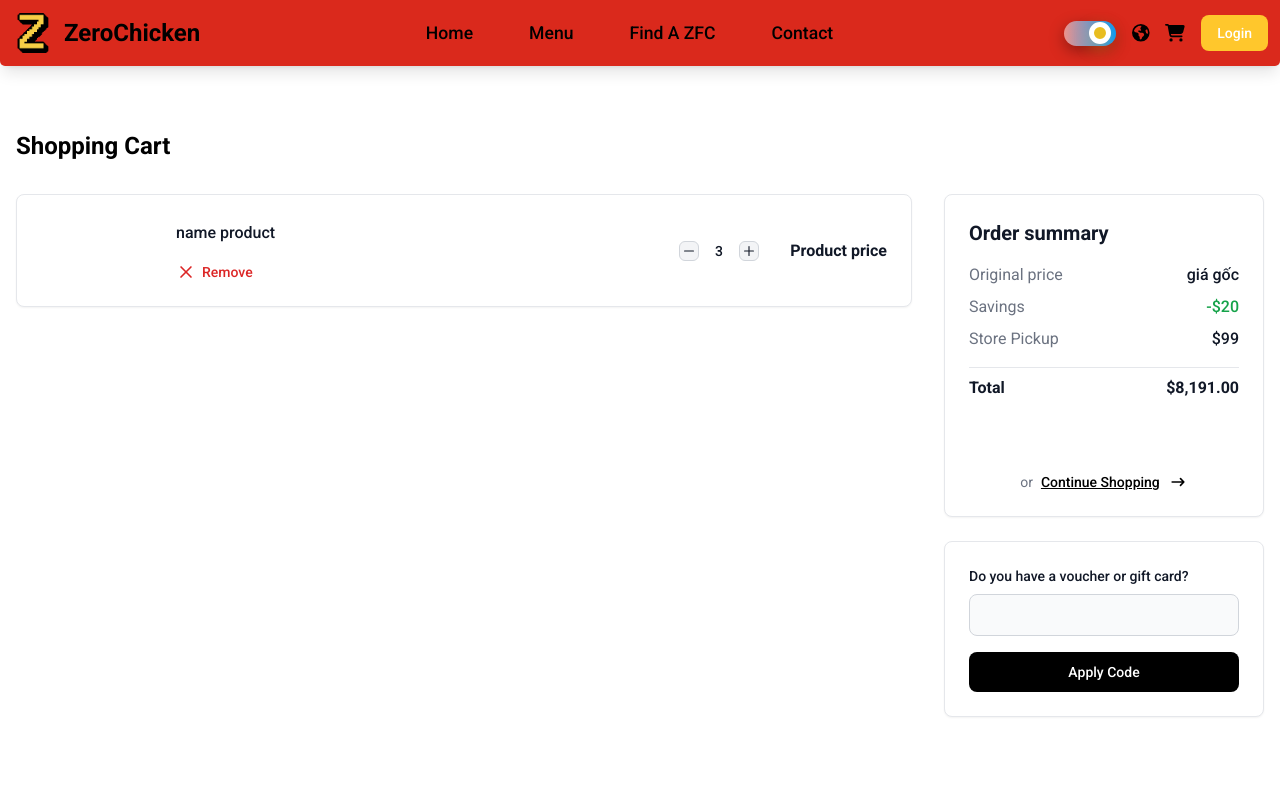
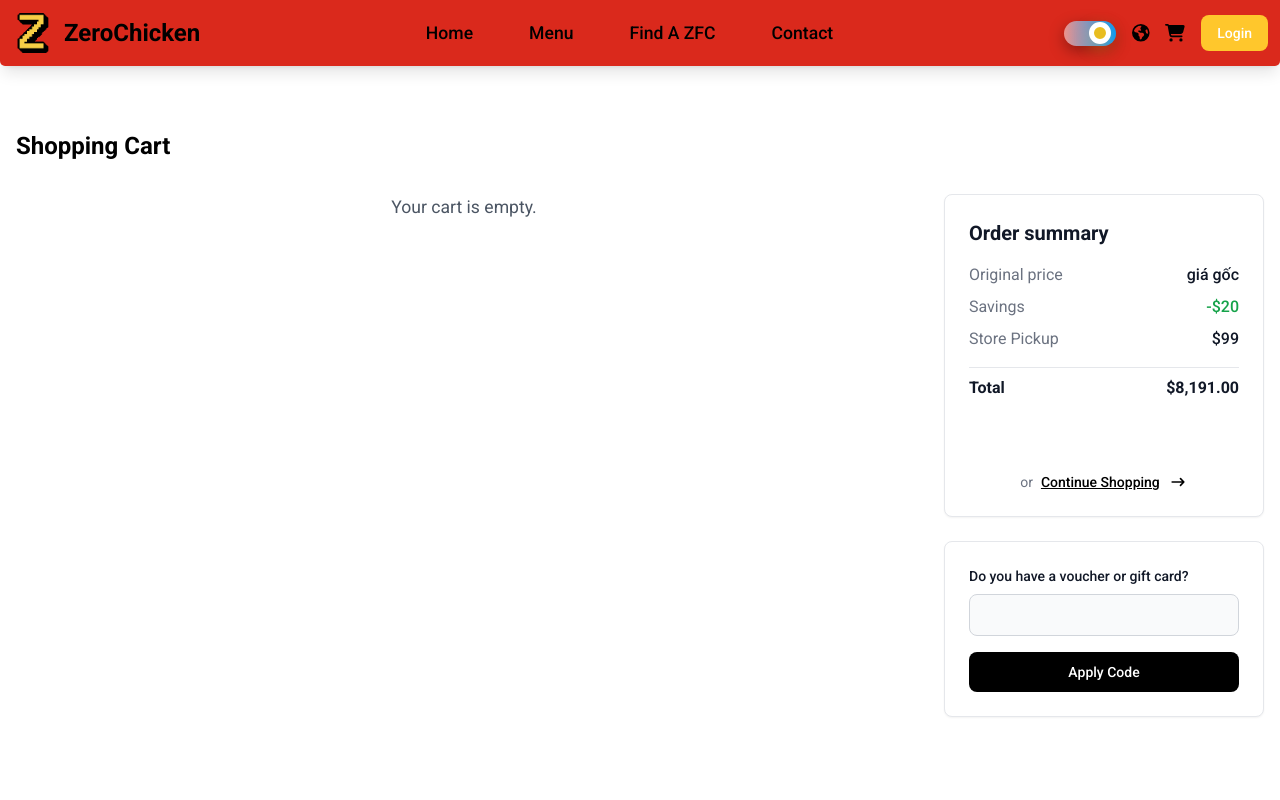
Before and after one commit to ChickenSoup269/React-Food-KFC, a React app in the folder Frontend/: page /cart in a window 1280 px wide. Shown: the top 800 px of the page. Built offline with nearby package versions, Linux system fonts and the light colour scheme.

Commit message:
V13.3 add product card to cart [bug]

```diff
--- /dev/null
+++ b/Frontend/src/components/AddCard/CartContext.js
@@ -0,0 +1,53 @@
+import React, { createContext, useContext, useState, useEffect } from 'react';
+
+const CartContext = createContext();
+
+export const CartProvider = ({ children }) => {
+  // Lấy dữ liệu từ sessionStorage hoặc khởi tạo mảng rỗng
+  const [cartItems, setCartItems] = useState(() => {
+    const savedCartItems = sessionStorage.getItem('cartItems');
+    return savedCartItems ? JSON.parse(savedCartItems) : [];
+  });
+
+  // Hàm để thêm sản phẩm vào giỏ hàng
+  const addToCart = (item) => {
+    setCartItems((prevItems) => {
+      const existingItem = prevItems.find((i) => i.id === item.id);
+      if (existingItem) {
+        return prevItems.map((i) =>
+          i.id === item.id ? { ...i, quantity: i.quantity + item.quantity } : i
+        );
+      }
+      return [...prevItems, item];
+    });
+  };
+
+  // Hàm xóa sản phẩm khỏi giỏ hàng
+  const removeFromCart = (itemId) => {
+    setCartItems((prevItems) => prevItems.filter((item) => item.id !== itemId));
+  };
+
+  // Lưu giỏ hàng vào sessionStorage mỗi khi cartItems thay đổi
+  useEffect(() => {
+    sessionStorage.setItem('cartItems', JSON.stringify(cartItems));
+  }, [cartItems]);
+
+  // Tính tổng giá của giỏ hàng
+  const getTotalPrice = () => {
+    return cartItems.reduce(
+      (total, item) => total + item.totalPrice * item.quantity,
+      0
+    );
+  };
+
+  return (
+    <CartContext.Provider
+      value={{ cartItems, addToCart, removeFromCart, getTotalPrice }}
+    >
+      {children}
+    </CartContext.Provider>
+  );
+};
+
+// Hook để truy cập giỏ hàng từ bất cứ đâu trong ứng dụng
+export const useCart = () => useContext(CartContext);
--- a/Frontend/src/components/Modal/modal.scss
+++ b/Frontend/src/components/Modal/modal.scss
@@ -47,19 +47,9 @@
 .toast-info,
 .toast-success,
 .toast-warning {
-  background-color: #ffffff;
+  background-color: white;
+  color: black;
   border-radius: 10px;
-  font-size: 0.9rem;
+  font-weight: 500;
+  font-size: 0.8rem;
 }
-
-.toast-info {
-  color: #189fff;
-}
-
-.toast-success {
-  color: #008c2f;
-}
-
-.toast-warning {
-  color: #ff0808;
-}
--- a/Frontend/src/components/layouts/DefaultLayout/Header/index.js
+++ b/Frontend/src/components/layouts/DefaultLayout/Header/index.js
@@ -23,7 +23,7 @@ export default function Header() {
   // Function to detect scrolling
   useEffect(() => {
     const handleScroll = () => {
-      if (window.scrollY > 100) {
+      if (window.scrollY > 10) {
         setIsScrolled(true);
       } else {
         setIsScrolled(false);
--- a/Frontend/src/index.js
+++ b/Frontend/src/index.js
@@ -1,14 +1,17 @@
 import React from 'react';
 import { createRoot } from 'react-dom/client';
-import { LanguageProvider } from './components/Translate/LanguageContext';
 import App from '~/App';
 import './index.css';
+import { LanguageProvider } from './components/Translate/LanguageContext';
+import { CartProvider } from './components/AddCard/CartContext';
 
 const root = createRoot(document.getElementById('root'));
 root.render(
   <React.StrictMode>
-    <LanguageProvider>
-      <App />
-    </LanguageProvider>
+    <CartProvider>
+      <LanguageProvider>
+        <App />
+      </LanguageProvider>
+    </CartProvider>
   </React.StrictMode>
 );
--- a/Frontend/src/pages/cart/index.js
+++ b/Frontend/src/pages/cart/index.js
@@ -2,10 +2,21 @@ import React from 'react';
 import clsx from 'clsx';
 
 import styles from './cart.scss';
+import { useCart } from '../../components/AddCard/CartContext';
+import { ButtonSetQuality } from '~/components/Button';
 
 const cx = clsx.bind(styles);
 
 export default function Cart() {
+  const { cartItems, removeFromCart, updateQuantity } = useCart(); // Add updateQuantity function here
+
+  // Handle quantity change for a specific cart item
+  const handleQuantityChange = (itemId, newQuantity) => {
+    if (newQuantity > 0) {
+      updateQuantity(itemId, newQuantity); // Update quantity in the context
+    }
+  };
+
   return (
     <div className={cx('wrapper-cart')}>
       <section className="py-8 antialiased md:py-16">
@@ -17,80 +28,35 @@ export default function Cart() {
           <div className="mt-6 sm:mt-8 md:gap-6 lg:flex lg:items-start xl:gap-8">
             <div className="mx-auto w-full flex-none lg:max-w-2xl xl:max-w-4xl">
               <div className="space-y-6">
-                <div className="rounded-lg border border-gray-200 bg-white p-4 shadow-sm dark:border-gray-700 dark:bg-gray-800 md:p-6">
+                <div className="space-y-6">
+                  {cartItems.length > 0 ? (
+                    cartItems.map((item, index) => (
+                      <div
+                        key={index}
+                        className="rounded-lg border border-gray-200 bg-white p-4 shadow-sm dark:border-gray-700 dark:bg-gray-800 md:p-6"
+                      >
                         <div className="space-y-4 md:flex md:items-center md:justify-between md:gap-6 md:space-y-0">
                           <a href="#" className="w-20 shrink-0 md:order-1">
                             <img
-                        className="hidden h-20 w-20 dark:block"
-                        src="https://flowbite.s3.amazonaws.com/blocks/e-commerce/iphone-dark.svg"
-                        alt="imac image"
+                              className="h-20 w-20"
+                              src={item.image} // Image from cartItems
+                              alt={item.product} // Product name from cartItems
                             />
                           </a>
 
-                    <label for="counter-input" className="sr-only">
-                      Choose quantity:
-                    </label>
                           <div className="flex items-center justify-between md:order-3 md:justify-end">
                             <div className="flex items-center">
-                        {/* button - */}
-                        <button
-                          type="button"
-                          id="decrement-button-5"
-                          data-input-counter-decrement="counter-input-5"
-                          className="inline-flex h-5 w-5 shrink-0 items-center justify-center rounded-md border border-gray-300 bg-gray-100 hover:bg-gray-200 focus:outline-none focus:ring-2 focus:ring-gray-100 dark:border-gray-600 dark:bg-gray-700 dark:hover:bg-gray-600 dark:focus:ring-gray-700"
-                        >
-                          <svg
-                            className="h-2.5 w-2.5 text-gray-900 dark:text-white"
-                            aria-hidden="true"
-                            xmlns="http://www.w3.org/2000/svg"
-                            fill="none"
-                            viewBox="0 0 18 2"
-                          >
-                            <path
-                              stroke="currentColor"
-                              stroke-linecap="round"
-                              stroke-linejoin="round"
-                              stroke-width="2"
-                              d="M1 1h16"
+                              <ButtonSetQuality
+                                quantity={item.quantity} // Quantity from cartItems
+                                setQuantity={(newQuantity) =>
+                                  handleQuantityChange(item.id, newQuantity)
+                                } // Update item quantity
                               />
-                          </svg>
-                        </button>
-                        <input
-                          type="text"
-                          id="counter-input-5"
-                          data-input-counter
-                          className="w-10 shrink-0 border-0 bg-transparent text-center text-sm font-medium text-gray-900 focus:outline-none focus:ring-0 dark:text-white"
-                          placeholder=""
-                          value="3"
-                          required
-                        />
-                        {/* button + */}
-                        <button
-                          type="button"
-                          id="increment-button-5"
-                          data-input-counter-increment="counter-input-5"
-                          className="inline-flex h-5 w-5 shrink-0 items-center justify-center rounded-md border border-gray-300 bg-gray-100 hover:bg-gray-200 focus:outline-none focus:ring-2 focus:ring-gray-100 dark:border-gray-600 dark:bg-gray-700 dark:hover:bg-gray-600 dark:focus:ring-gray-700"
-                        >
-                          <svg
-                            className="h-2.5 w-2.5 text-gray-900 dark:text-white"
-                            aria-hidden="true"
-                            xmlns="http://www.w3.org/2000/svg"
-                            fill="none"
-                            viewBox="0 0 18 18"
-                          >
-                            <path
-                              stroke="currentColor"
-                              stroke-linecap="round"
-                              stroke-linejoin="round"
-                              stroke-width="2"
-                              d="M9 1v16M1 9h16"
-                            />
-                          </svg>
-                        </button>
                             </div>
                             <div className="text-end md:order-4 md:w-32">
                               <p className="text-base font-bold text-gray-900 dark:text-white">
-                          Product price
+                                ${item.totalPrice.toFixed(2)}{' '}
+                                {/* Price from cartItems */}
                               </p>
                             </div>
                           </div>
@@ -100,13 +66,14 @@ export default function Cart() {
                               href="#"
                               className="text-base font-medium text-gray-900 hover:underline dark:text-white"
                             >
-                        name product
+                              {item.product} {/* Product name */}
                             </a>
 
                             <div className="flex items-center gap-4">
                               <button
                                 type="button"
                                 className="inline-flex items-center text-sm font-medium text-red-600 hover:underline dark:text-red-500"
+                                onClick={() => removeFromCart(item.id)} // Remove item from cart
                               >
                                 <svg
                                   className="me-1.5 h-5 w-5"
@@ -119,10 +86,10 @@ export default function Cart() {
                                 >
                                   <path
                                     stroke="currentColor"
-                              stroke-linecap="round"
-                              stroke-linejoin="round"
-                              stroke-width="2"
-                              d="M6 18 17.94 6M18 18 6.06 6"
+                                    strokeLinecap="round"
+                                    strokeLinejoin="round"
+                                    strokeWidth="2"
+                                    d="M6 18L17.94 6M18 18L6.06 6"
                                   />
                                 </svg>
                                 Remove
@@ -130,6 +97,13 @@ export default function Cart() {
                             </div>
                           </div>
                         </div>
+                      </div>
+                    ))
+                  ) : (
+                    <p className="text-center text-gray-600">
+                      Your cart is empty.
+                    </p>
+                  )}
                 </div>
               </div>
               {/* <div className="hidden xl:mt-8 xl:block">
```
Also changed, not shown: Frontend/src/components/Modal/index.js (+11 -8 lines). Lines whose indentation alone changed are shown as unchanged.
